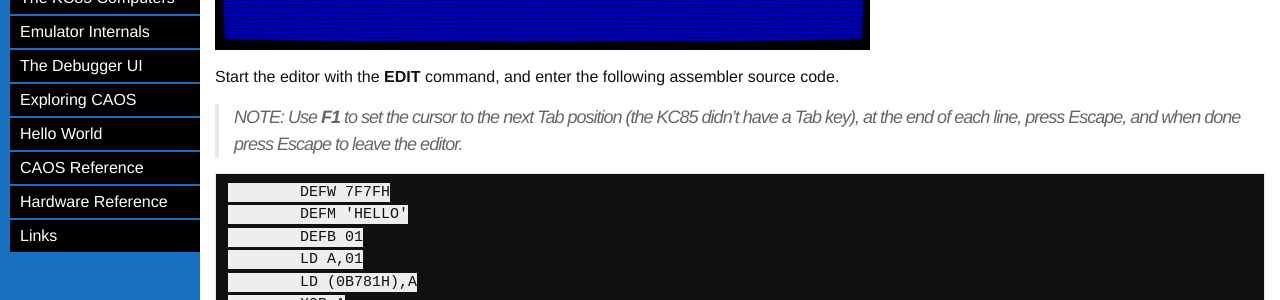
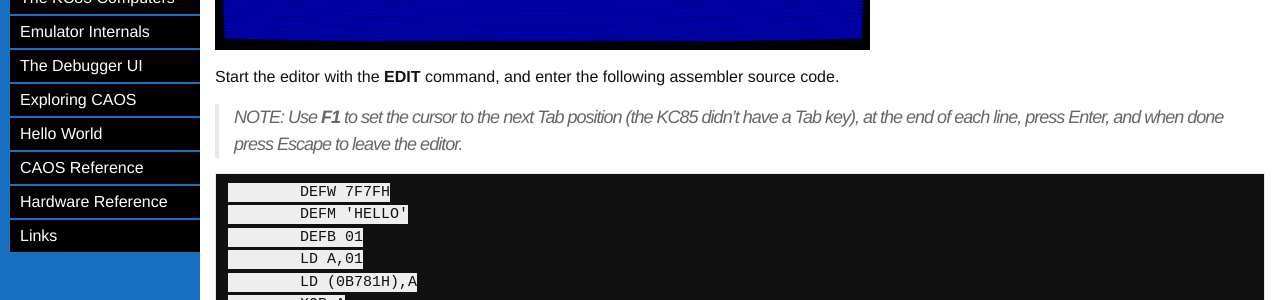
Before and after one commit to floooh/yakc, a Jekyll site: the page built from web/p035_helloworld.md, in a window 1280 px wide and 900 px high, scrolled down 7477 px. Shown: the part 153-453 px from the top of the window. Built offline with Jekyll 4.4.1, drawn with Linux system fonts in a browser that asks for light colours; some of the changed text lies outside the part shown.

Commit message:
More webpage typos fixed

```diff
--- a/web/p035_helloworld.md
+++ b/web/p035_helloworld.md
@@ -288,7 +288,7 @@ Start the editor with the **EDIT** command, and enter the following assembler
 source code.
 
 > NOTE: Use **F1** to set the cursor to the next Tab position (the KC85
-didn't have a Tab key), at the end of each line, press Escape, and when
+didn't have a Tab key), at the end of each line, press Enter, and when
 done press Escape to leave the editor.
 
 ~~~
```
Also changed, not shown: other parts of web/p035_helloworld.md (+4 -4 lines).
